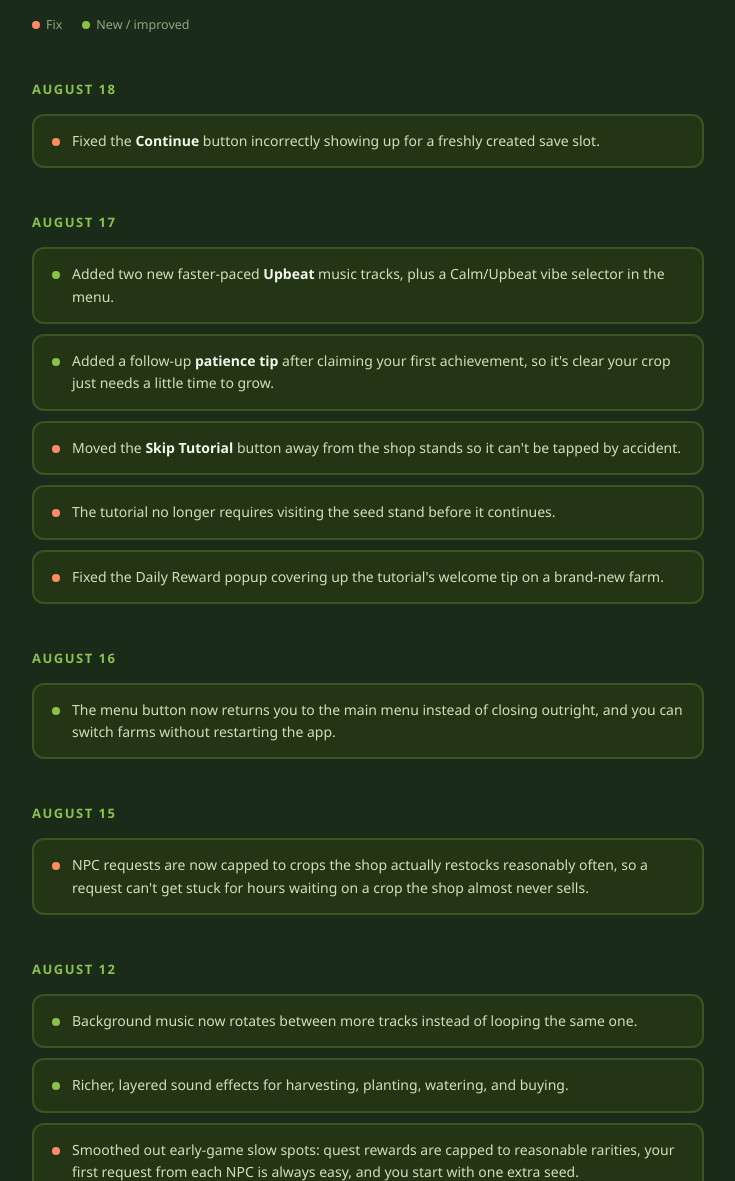
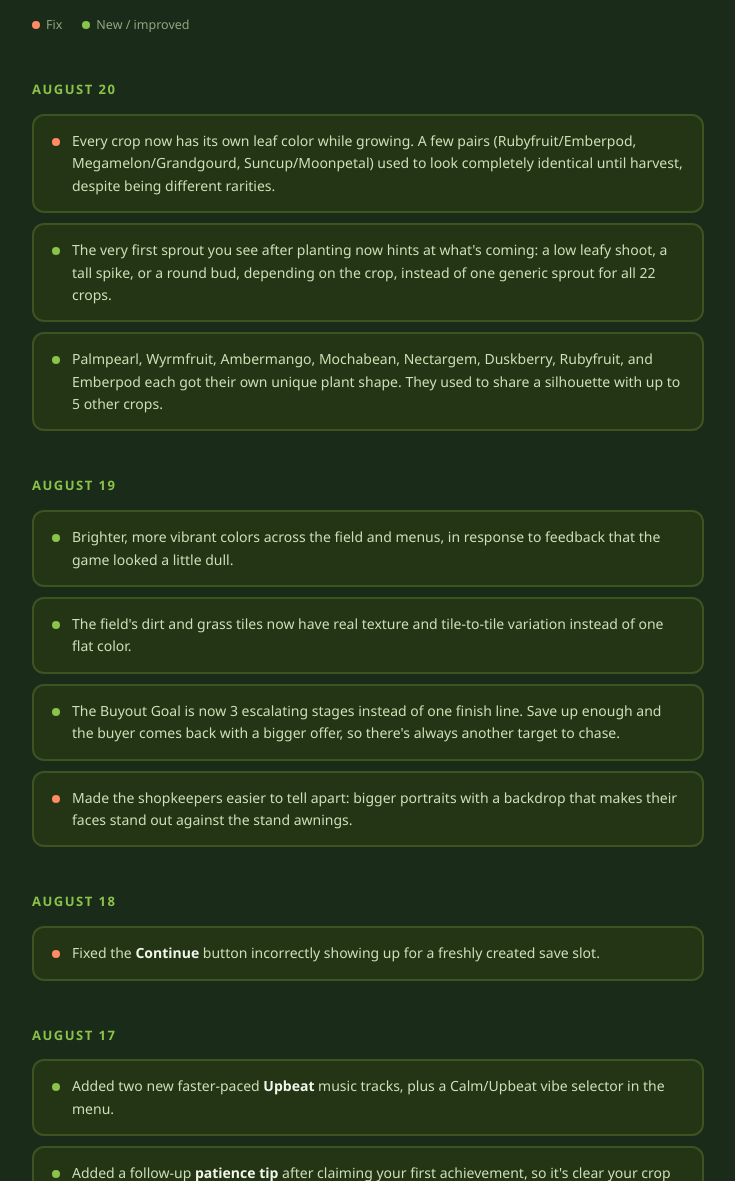
Before and after one commit to nighteyes018-cpu/pixel-patch-website, a plain HTML site: page changelog/index.html in a window 1280 px wide. Shown: the part 281-1462 px from the top of the page, without its empty margins (272-1007 px from the left). Drawn offline with Linux system fonts and the light colour scheme.

Commit message:
Add August 19-20 entries to the changelog

```diff
--- a/changelog/index.html
+++ b/changelog/index.html
@@ -156,6 +156,25 @@
   </div>
 
   <div class="day">
+    <div class="date">August 20</div>
+    <ul class="log">
+      <li class="item fix"><div class="dot"></div><div class="d">Every crop now has its own leaf color while growing. A few pairs (Rubyfruit/Emberpod, Megamelon/Grandgourd, Suncup/Moonpetal) used to look completely identical until harvest, despite being different rarities.</div></li>
+      <li class="item"><div class="dot"></div><div class="d">The very first sprout you see after planting now hints at what's coming: a low leafy shoot, a tall spike, or a round bud, depending on the crop, instead of one generic sprout for all 22 crops.</div></li>
+      <li class="item"><div class="dot"></div><div class="d">Palmpearl, Wyrmfruit, Ambermango, Mochabean, Nectargem, Duskberry, Rubyfruit, and Emberpod each got their own unique plant shape. They used to share a silhouette with up to 5 other crops.</div></li>
+    </ul>
+  </div>
+
+  <div class="day">
+    <div class="date">August 19</div>
+    <ul class="log">
+      <li class="item"><div class="dot"></div><div class="d">Brighter, more vibrant colors across the field and menus, in response to feedback that the game looked a little dull.</div></li>
+      <li class="item"><div class="dot"></div><div class="d">The field's dirt and grass tiles now have real texture and tile-to-tile variation instead of one flat color.</div></li>
+      <li class="item"><div class="dot"></div><div class="d">The Buyout Goal is now 3 escalating stages instead of one finish line. Save up enough and the buyer comes back with a bigger offer, so there's always another target to chase.</div></li>
+      <li class="item fix"><div class="dot"></div><div class="d">Made the shopkeepers easier to tell apart: bigger portraits with a backdrop that makes their faces stand out against the stand awnings.</div></li>
+    </ul>
+  </div>
+
+  <div class="day">
     <div class="date">August 18</div>
     <ul class="log">
       <li class="item fix"><div class="dot"></div><div class="d">Fixed the <strong>Continue</strong> button incorrectly showing up for a freshly created save slot.</div></li>
```
